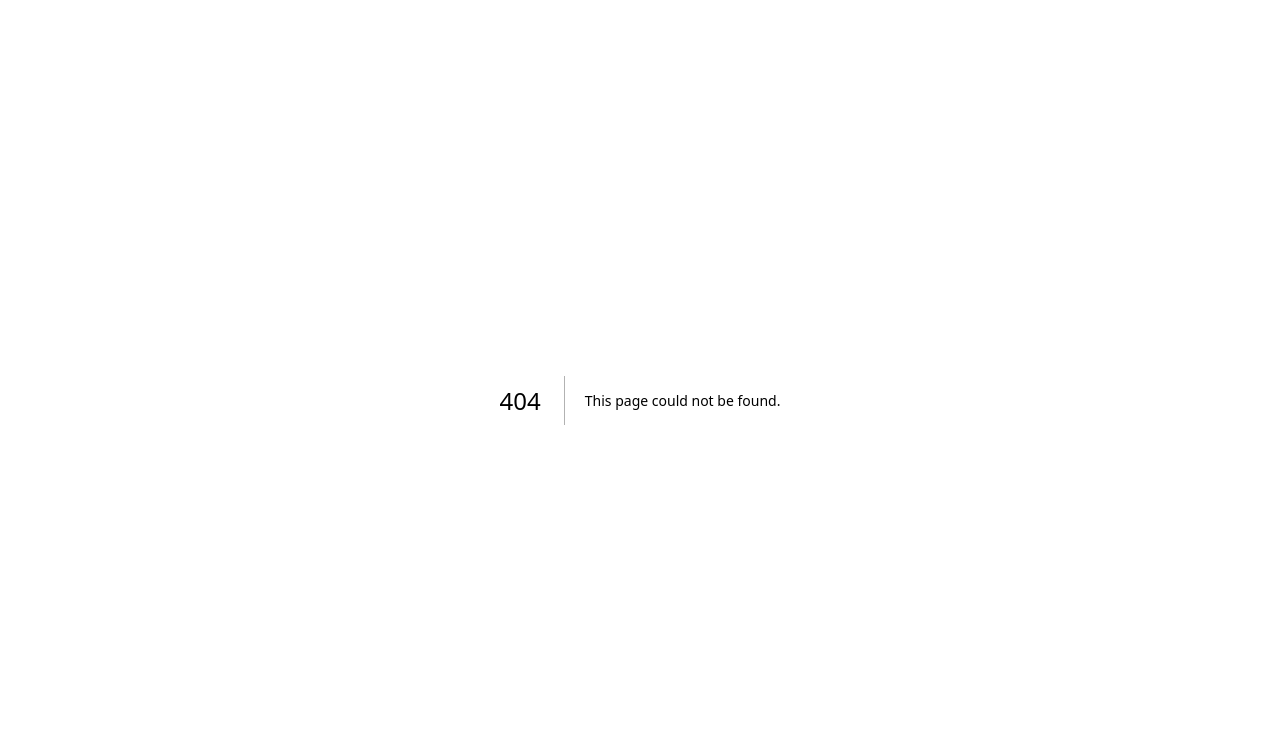
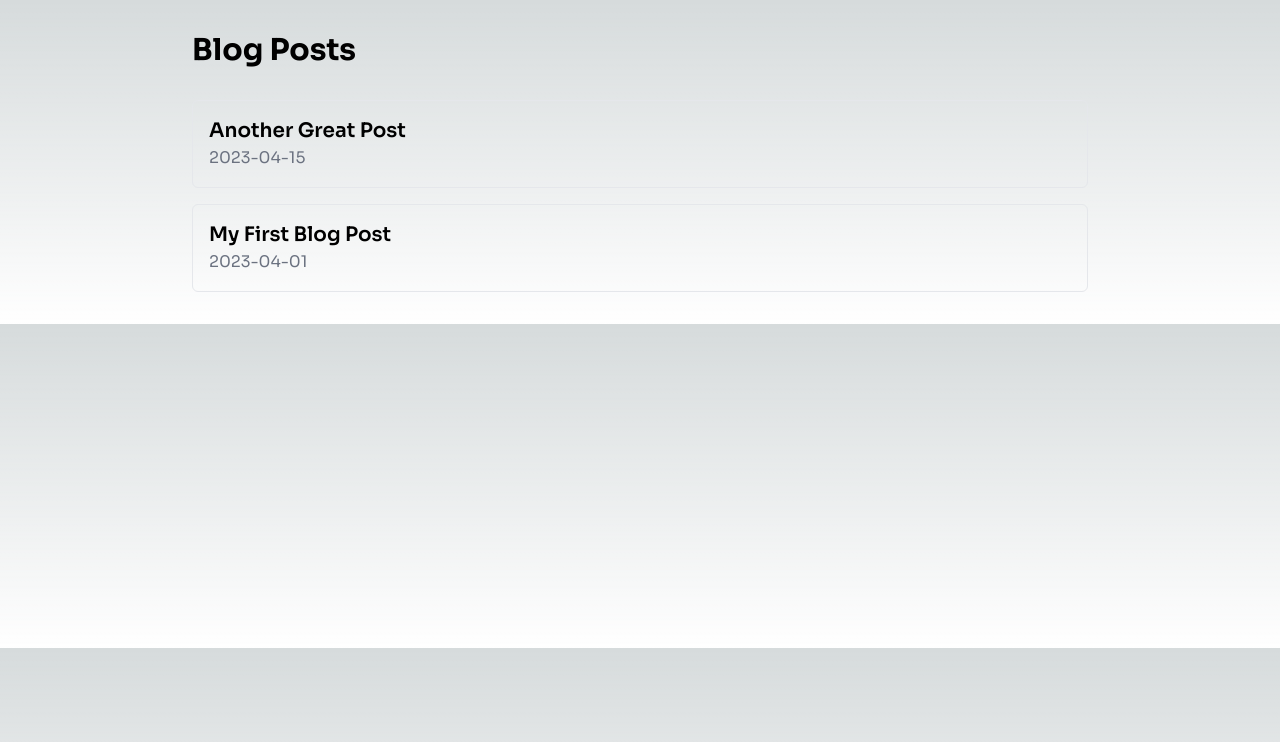
Before and after one commit to joshzee/portfolio, a Next.js app: page /blog in a window 1280 px wide. Before the commit this address had no page. Shown: the top 742 px of the page. Built offline with nearby package versions, Linux system fonts and the light colour scheme.

Commit message:
Adding a blog page and sample posts

```diff
--- /dev/null
+++ b/app/blog/[slug]/page.js
@@ -0,0 +1,31 @@
+import fs from "fs"
+import path from "path"
+import matter from "gray-matter"
+import { MDXRemote } from "next-mdx-remote/rsc"
+import { generate } from "astring"
+
+export async function generateStaticParams() {
+  const postsDirectory = path.join(process.cwd(), "posts")
+  const fileNames = fs.readdirSync(postsDirectory)
+
+  return fileNames.map((fileName) => ({
+    slug: fileName.replace(/\.md$/, ""),
+  }))
+}
+
+export default function BlogPost({ params }) {
+  const { slug } = params
+  const fullPath = path.join(process.cwd(), "posts", `${slug}.md`)
+  const fileContents = fs.readFileSync(fullPath, "utf8")
+  const { content, data: frontMatter } = matter(fileContents)
+
+  return (
+    <div className="max-w-4xl mx-auto py-8">
+      <h1 className="text-3xl font-bold mb-4">{frontMatter.title}</h1>
+      <p className="text-gray-500 mb-8">{frontMatter.date}</p>
+      <div className="prose">
+        <MDXRemote source={content} />
+      </div>
+    </div>
+  )
+}
--- /dev/null
+++ b/app/blog/page.js
@@ -0,0 +1,42 @@
+import fs from "fs"
+import path from "path"
+import matter from "gray-matter"
+import Link from "next/link"
+
+export default function BlogPage() {
+  // Get all MD files from the posts directory
+  const postsDirectory = path.join(process.cwd(), "posts")
+  const fileNames = fs.readdirSync(postsDirectory)
+
+  // Get the front matter and slug (file name without .md) of all posts
+  const posts = fileNames.map((fileName) => {
+    const slug = fileName.replace(/\.md$/, "")
+    const fullPath = path.join(postsDirectory, fileName)
+    const fileContents = fs.readFileSync(fullPath, "utf8")
+    const { data: frontMatter } = matter(fileContents)
+
+    return {
+      slug,
+      frontMatter,
+    }
+  })
+
+  // Sort posts by date
+  posts.sort((a, b) => new Date(b.frontMatter.date) - new Date(a.frontMatter.date))
+
+  return (
+    <div className="max-w-4xl mx-auto py-8">
+      <h1 className="text-3xl font-bold mb-8">Blog Posts</h1>
+      <ul className="space-y-4">
+        {posts.map((post) => (
+          <li key={post.slug} className="border p-4 rounded-md">
+            <Link href={`/blog/${post.slug}`} className="text-xl font-semibold hover:underline">
+              {post.frontMatter.title}
+            </Link>
+            <p className="text-gray-500">{post.frontMatter.date}</p>
+          </li>
+        ))}
+      </ul>
+    </div>
+  )
+}
--- /dev/null
+++ b/mdx-components.js
@@ -0,0 +1,5 @@
+export function useMDXComponents(components) {
+  return {
+    ...components,
+  }
+}
--- a/next.config.js
+++ b/next.config.js
@@ -1,4 +1,20 @@
+const createMDX = require("@next/mdx")
+
 /** @type {import('next').NextConfig} */
-const nextConfig = {}
+const nextConfig = {
+  pageExtensions: ["js", "jsx", "md", "mdx"],
+  transpilePackages: ['next-mdx-remote'],
+}
 
-module.exports = nextConfig
+const withMDX = createMDX({
+  // Add markdown plugins here, as desired
+  options: {
+    remarkPlugins: [],
+    rehypePlugins: [],
+  },
+})
+
+// Merge MDX config with Next.js config
+module.exports = withMDX(nextConfig)
+
+//export default withMDX(nextConfig);
--- /dev/null
+++ b/next.config.mjs
@@ -0,0 +1,48 @@
+let userConfig = undefined
+try {
+  userConfig = await import('./next.config')
+} catch (e) {
+  // ignore error
+}
+
+/** @type {import('next').NextConfig} */
+const nextConfig = {
+  eslint: {
+    ignoreDuringBuilds: true,
+  },
+  typescript: {
+    ignoreBuildErrors: true,
+  },
+  images: {
+    unoptimized: true,
+  },
+  experimental: {
+    webpackBuildWorker: true,
+    parallelServerBuildTraces: true,
+    parallelServerCompiles: true,
+  },
+}
+
+mergeConfig(nextConfig, userConfig)
+
+function mergeConfig(nextConfig, userConfig) {
+  if (!userConfig) {
+    return
+  }
+
+  for (const key in userConfig) {
+    if (
+      typeof nextConfig[key] === 'object' &&
+      !Array.isArray(nextConfig[key])
+    ) {
+      nextConfig[key] = {
+        ...nextConfig[key],
+        ...userConfig[key],
+      }
+    } else {
+      nextConfig[key] = userConfig[key]
+    }
+  }
+}
+
+export default nextConfig
--- a/package.json
+++ b/package.json
@@ -11,11 +11,16 @@
   "dependencies": {
     "@emailjs/browser": "^3.11.0",
     "@iconify-icon/react": "^1.0.8",
+    "@mdx-js/loader": "^3.1.0",
+    "@mdx-js/react": "^3.1.0",
+    "@next/mdx": "^15.1.6",
     "@react-three/drei": "^9.88.13",
     "@react-three/fiber": "^8.15.10",
     "emailjs": "^4.0.3",
     "formik": "^2.4.5",
+    "gray-matter": "^4.0.3",
     "next": "^15.0.3",
+    "next-mdx-remote": "^5.0.0",
     "react": "^18.3.1",
     "react-dom": "^18.3.1",
     "react-google-recaptcha": "^3.1.0",
--- /dev/null
+++ b/posts/first-post.md
@@ -0,0 +1,16 @@
+---
+title: 'My First Blog Post'
+date: '2023-04-01'
+---
+
+# Welcome to my first blog post!
+
+This is the content of my first blog post. It's written in Markdown, which makes it easy to format text.
+
+## Some features of Markdown:
+
+- **Bold text** is easy to do
+- *Italics* are simple too
+- We can even add [links](https://nextjs.org)
+
+Happy blogging!
--- /dev/null
+++ b/posts/second-post.md
@@ -0,0 +1,18 @@
+---
+title: 'Another Great Post'
+date: '2023-04-15'
+---
+
+# Another fantastic blog post
+
+This is the content of my second blog post. Markdown is really versatile!
+
+## Here's a list:
+
+1. First item
+2. Second item
+3. Third item
+
+> And here's a blockquote for good measure.
+
+Keep on reading!
```
Also changed, not shown: 1 other file (tests, documents, lock files or other folders).
